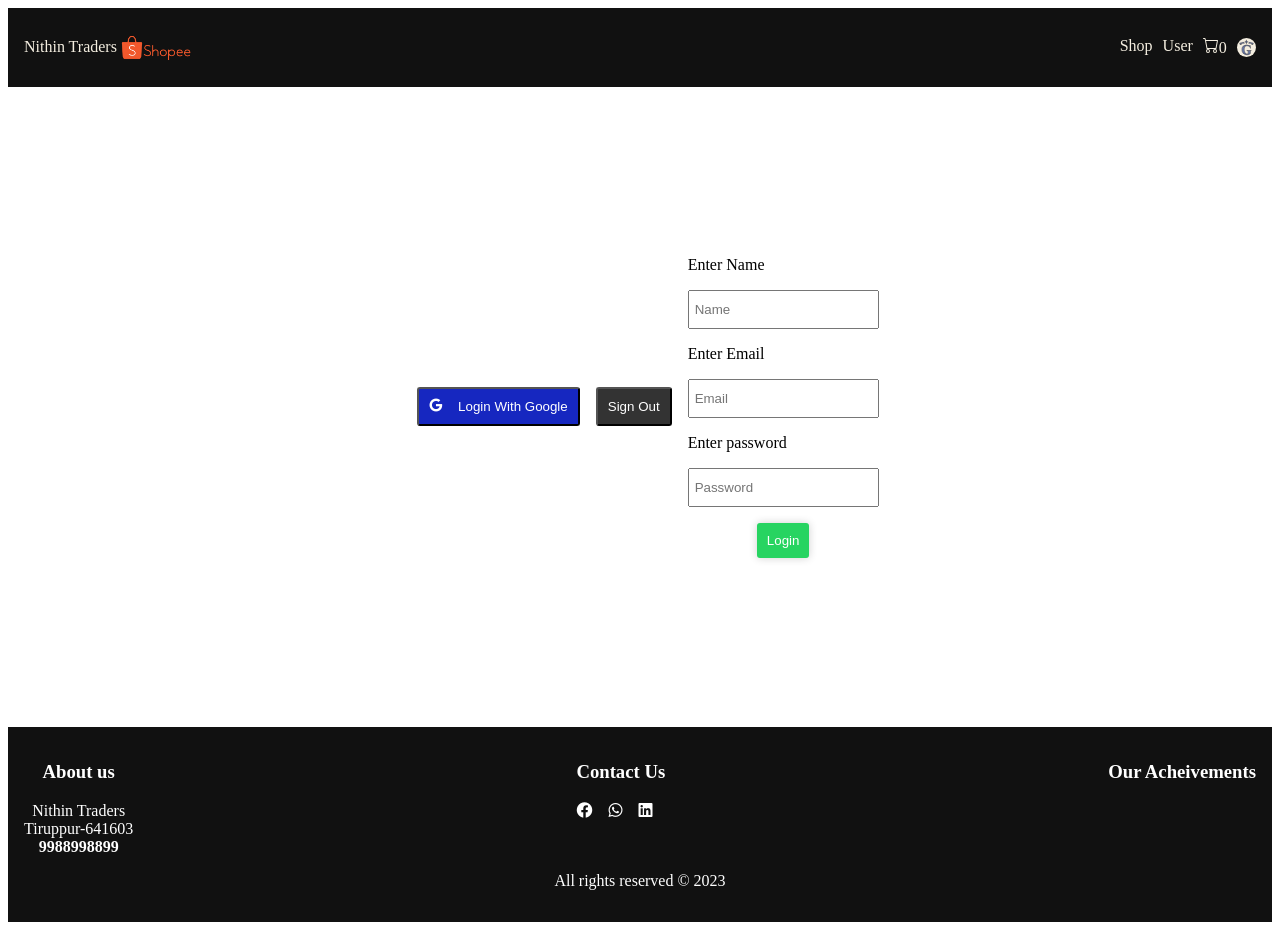
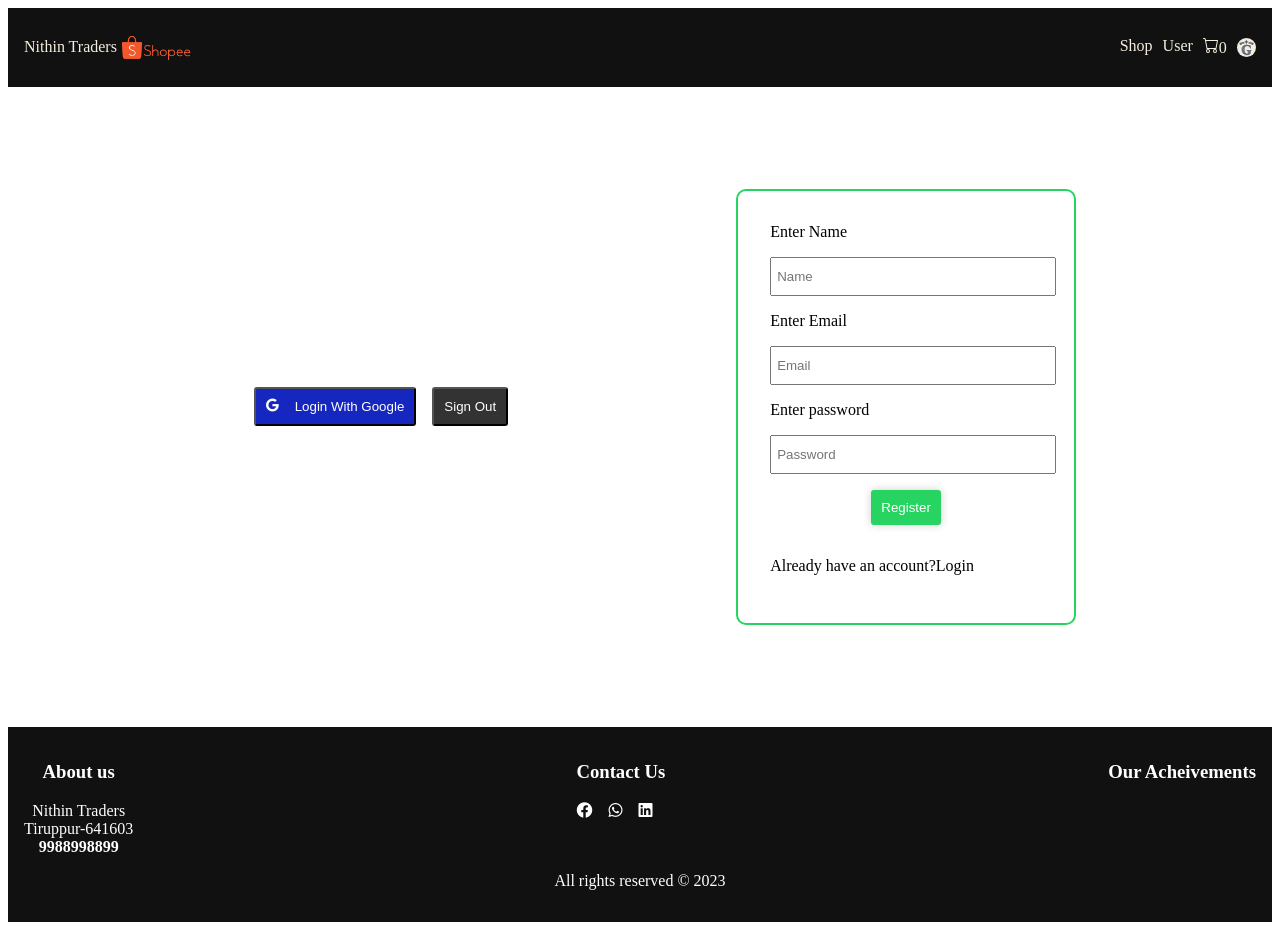
Before and after one commit to ArunprakashLfs/react_ecommerce, a React (Create React App) app: page /user in a window 1280 px wide. Built offline with nearby package versions, Linux system fonts and the light colour scheme.

Commit message:
added border radius for form

```diff
--- a/src/routes/user/user.jsx
+++ b/src/routes/user/user.jsx
@@ -82,7 +82,7 @@ const User = ()=>{
                     <button onClick={handleSignOut} className="signout">Sign Out</button>
                 </div>
                 <div className="userlogin">
-                    <form className="form" onSubmit={registerUser}>
+                    <form className="form" onSubmit={registerUser} >
                         {/* <button className="linkedin"><i class="fa-brands fa-github"></i>Login with GitHub</button>
                     <button className="signout">SignOut</button> */}
                         <label htmlFor="name">Enter Name</label>
@@ -91,7 +91,8 @@ const User = ()=>{
                         <input type="email" name="email" placeholder="Email" value={email} onChange={(e)=>setEmail(e.target.value)}/>
                         <label htmlFor="password">Enter password</label>
                         <input type="number" name="password" placeholder="Password" value={password} onChange={(e)=>setpassword(e.target.value)}/>
-                        <button type="submit" className="signout">Login</button>
+                        <button type="submit" className="signout">Register</button>
+                        <p>Already have an account?<span>Login</span></p>
                     </form>
                 </div>
             </div>
--- a/src/routes/user/user.scss
+++ b/src/routes/user/user.scss
@@ -4,27 +4,32 @@
     // display: grid;
     // grid-template-rows: 1 1;
     display: flex;
-    flex: 1 1;
+
     gap: 1rem;
     flex-direction: row;
-    align-items: center;
-    justify-content: center;
+    align-content: center;
+    justify-content: space-evenly;
     .userlogin{
         // width: 100%;
         // height: 100%;
         display: flex;
-        // flex-direction: column;
+        flex-direction: column;
         align-items: center;
         justify-content: center;
         .form{
-            margin: 0 auto;
+            width: 100%;
+            padding: 2rem;
+            border: 2px solid #27d461;
+            border-radius: 10px;
             display: flex;
             flex-direction: column;
             align-items: flex-start;
             justify-content: space-between;
             align-content: space-between;
+            text-align: center;
             gap: 1rem;
             input{
+                width: 100%;
                 padding: 10px 5px;
             }
             .signout{
@@ -50,6 +55,8 @@
     }
     .googlelogin{
         display: flex;
+        align-items: center;
+        justify-content: center;
         gap: 1rem;
         button{
             padding: 10px;
```
